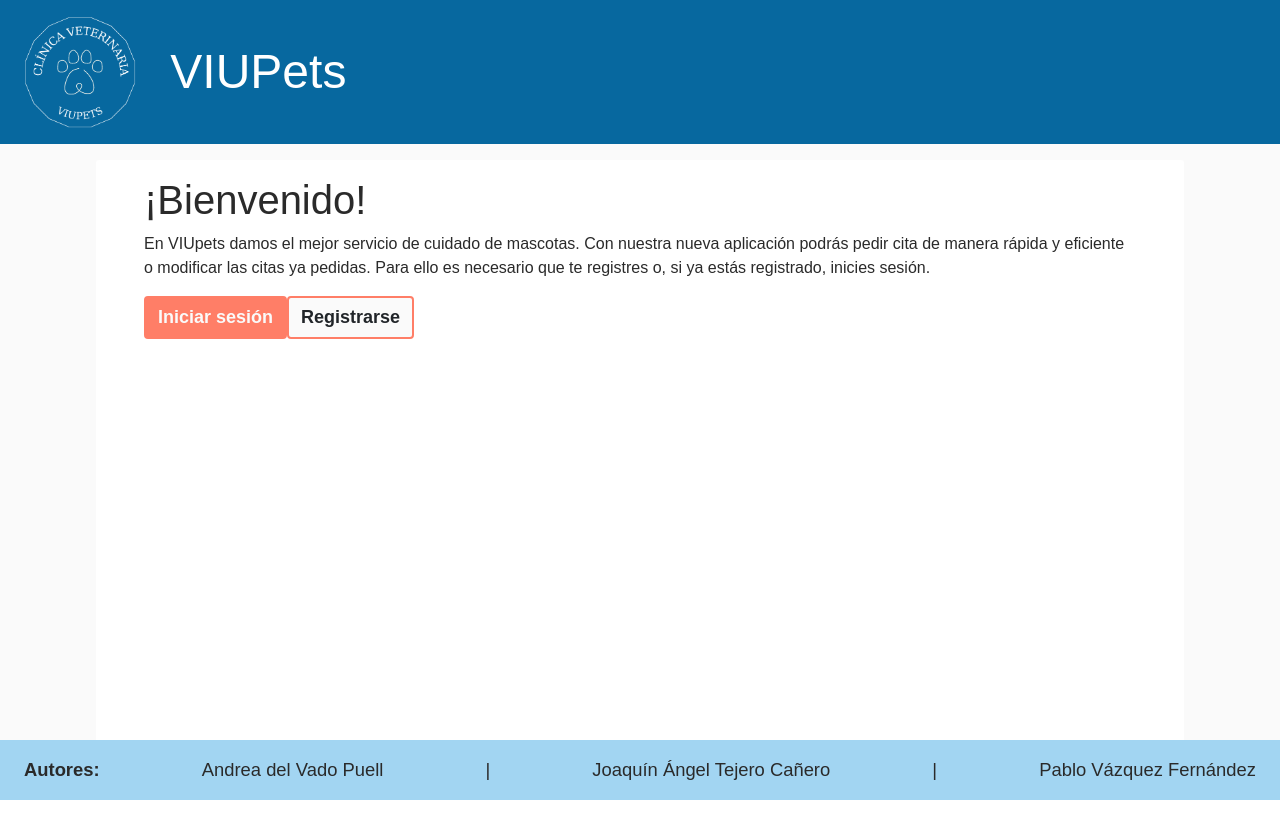
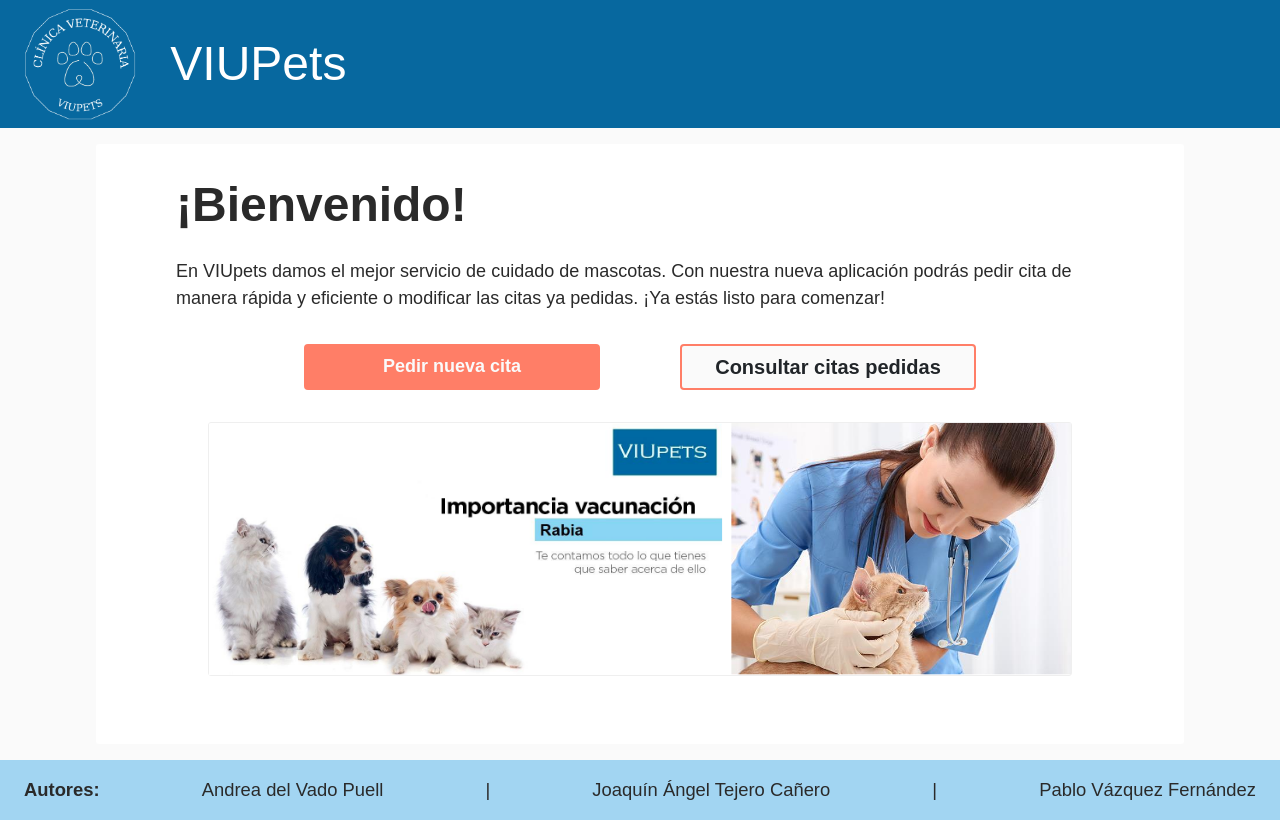
Before and after one commit to avadop/VIU_actividad2_frontend, an Angular app: page / in a window 1280 px wide. Built offline with nearby package versions, Linux system fonts and the light colour scheme.

Commit message:
Carrusel estatico y footer arreglado

```diff
--- a/src/app/app.component.css
+++ b/src/app/app.component.css
@@ -6,16 +6,20 @@
   --dark-white: #FAFAFA;
   color: var(--text-color);
   background-color: var(--dark-white);
-  font-size: 16px;
+  font-size: 18px;
   font-family: Arial, Helvetica, sans-serif;
-  height: 100vh;
+
+  display: flex;
+  flex-direction: column;
+  min-height: 100vh;
 }
+
 
 .header {
   background-color: var(--dark-blue);
   width: 100vw;
   font-size: 3rem;
-  padding: 1rem 1.5rem;
+  padding: 0.5rem 1.5rem;
   box-sizing: border-box;
 }
 
@@ -33,13 +37,12 @@
 }
 
 .footer {
-  position: fixed;
-  bottom: 0;
+  margin-top:auto;
   padding: 1rem 1.5rem;
   width: 100vw;
   font-size: 1.15rem;
   background-color: var(--light-blue);
+  box-sizing: border-box;
   display: flex;
   justify-content: space-between;
-  box-sizing: border-box;
 }
--- a/src/app/components/main-page/main-page.component.css
+++ b/src/app/components/main-page/main-page.component.css
@@ -0,0 +1,34 @@
+.main-page__text {
+  margin-top: 1.5rem;
+  font-size: 18px;
+}
+
+.main-page__button-container {
+  margin-top: 2rem;
+  display: flex;
+  justify-content: center;
+}
+
+.main-page__button--logged-out {
+  width: 15.5rem;
+}
+
+.main-page__button--logged-in {
+  width: 18.5rem;
+}
+
+.main-page__button--margin-right {
+  margin-right: 2.5rem;
+}
+
+.main-page__button--margin-left {
+  margin-left: 2.5rem;
+}
+
+.main-page__carrusel {
+  border: 1px solid rgba(236, 236, 236, 0.8);
+  border-radius: 3px;
+  margin: 2rem auto 0 auto;
+  width: 93%;
+
+}
--- a/src/app/components/main-page/main-page.component.html
+++ b/src/app/components/main-page/main-page.component.html
@@ -1,14 +1,42 @@
 <div class="white-container">
   <h1>¡Bienvenido!</h1>
-  <p>En VIUpets damos el mejor servicio de cuidado de mascotas. Con nuestra nueva aplicación podrás pedir cita de manera rápida y eficiente o modificar las citas ya pedidas.
+  <p class="main-page__text">En VIUpets damos el mejor servicio de cuidado de mascotas. Con nuestra nueva aplicación podrás pedir cita de manera rápida y eficiente o modificar las citas ya pedidas.
     <span>{{infoText}}</span>
   </p>
-  <div *ngIf="userLogged; else loggedOut">
-    <button type="button" class="btn btn-orange">Pedir nueva cita</button>
-    <button type="button" class="btn btn-orange-contrast">Consultar citas pedidas</button>
+  <div class="main-page__button-container">
+    <ng-container *ngIf="userLogged; else loggedOut">
+      <button type="button" class="btn btn-orange main-page__button--margin-right main-page__button--logged-in">Pedir nueva cita</button>
+      <button type="button" class="btn btn-orange-contrast main-page__button--logged-in main-page__button--margin-left">Consultar citas pedidas</button>
+    </ng-container>
+    <ng-template #loggedOut>
+      <button type="button" class="btn btn-orange main-page__button--logged-out main-page__button--margin-right">Iniciar sesión</button>
+      <button type="button" class="btn main-page__button--logged-out btn-orange-contrast main-page__button--margin-left">Registrarse</button>
+    </ng-template>
   </div>
-  <ng-template #loggedOut>
-    <button type="button" class="btn btn-orange">Iniciar sesión</button>
-    <button type="button" class="btn btn-orange-contrast">Registrarse</button>
-  </ng-template>
+
+  <!-- Carrusel bootstrap -->
+
+  <div id="carouselExampleIndicators" class="carousel slide main-page__carrusel" data-bs-ride="carousel">
+    <div class="carousel-indicators">
+      <button type="button" data-bs-target="#carouselExampleIndicators" data-bs-slide-to="0" class="active" aria-current="true" aria-label="Slide 1"></button>
+      <button type="button" data-bs-target="#carouselExampleIndicators" data-bs-slide-to="1" aria-label="Slide 2"></button>
+      <button type="button" data-bs-target="#carouselExampleIndicators" data-bs-slide-to="2" aria-label="Slide 3"></button>
+    </div>
+    <div class="carousel-inner">
+      <div class="carousel-item active">
+        <img src="assets\images\panel1-carrusel.svg" class="d-block w-100" alt="...">
+      </div>
+      <div class="carousel-item">
+        <img src="assets\images\panel2-carrusel.jpg" class="d-block w-100" alt="...">
+      </div>
+    </div>
+    <button class="carousel-control-prev" type="button" data-bs-target="#carouselExampleIndicators" data-bs-slide="prev">
+      <span class="carousel-control-prev-icon" aria-hidden="true"></span>
+      <span class="visually-hidden">Previous</span>
+    </button>
+    <button class="carousel-control-next" type="button" data-bs-target="#carouselExampleIndicators" data-bs-slide="next">
+      <span class="carousel-control-next-icon" aria-hidden="true"></span>
+      <span class="visually-hidden">Next</span>
+    </button>
+  </div>
 </div>
--- a/src/app/components/main-page/main-page.component.ts
+++ b/src/app/components/main-page/main-page.component.ts
@@ -14,7 +14,7 @@ export class MainPageComponent {
 
 
   constructor() {
-    this.userLogged = false;
+    this.userLogged = true;
     this.infoText = this.userLogged ? infoTextLoggedIn : infoTextLoggedOut;
   }
 }
--- a/src/styles.css
+++ b/src/styles.css
@@ -9,7 +9,7 @@ body {
   border-radius: 3px;
   min-height: 75vh;
   max-width: 85vw;
-  padding: 1rem 3rem;
+  padding: 2rem 5rem;
   margin-left: auto;
   margin-right: auto;
   box-sizing: border-box;
@@ -29,5 +29,14 @@ body {
   background-color: var(--dark-white);
   border: 2px solid var(--orange);
   font-weight: 600;
-  font-size: 18px;
+  font-size: 20px;
 }
+
+.btn-orange-contrast:hover {
+  color: var(--orange);
+}
+
+h1 {
+  font-size: 48px;
+  font-weight: 600;
+}
```
Also changed, not shown: src/assets/images/panel1-carrusel.svg (added), src/assets/images/panel2-carrusel.svg (added).
